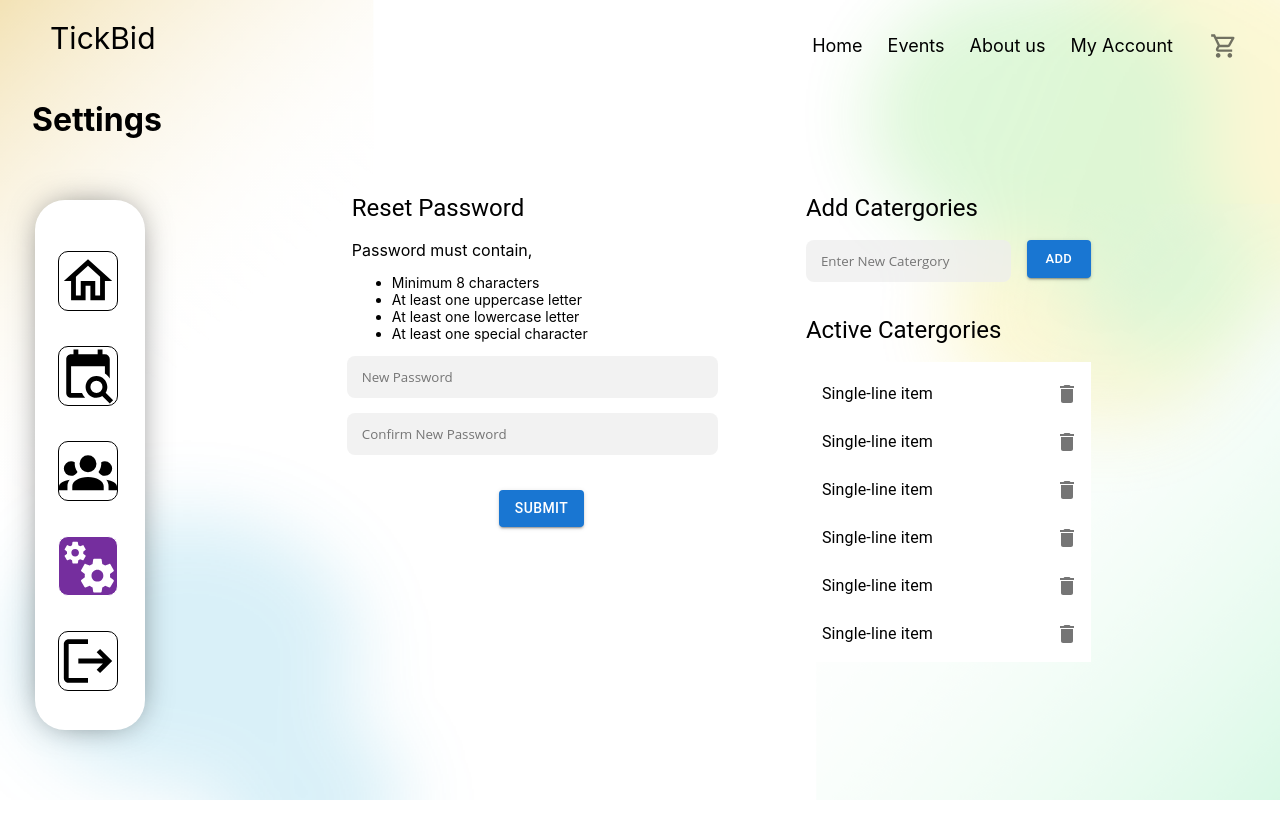
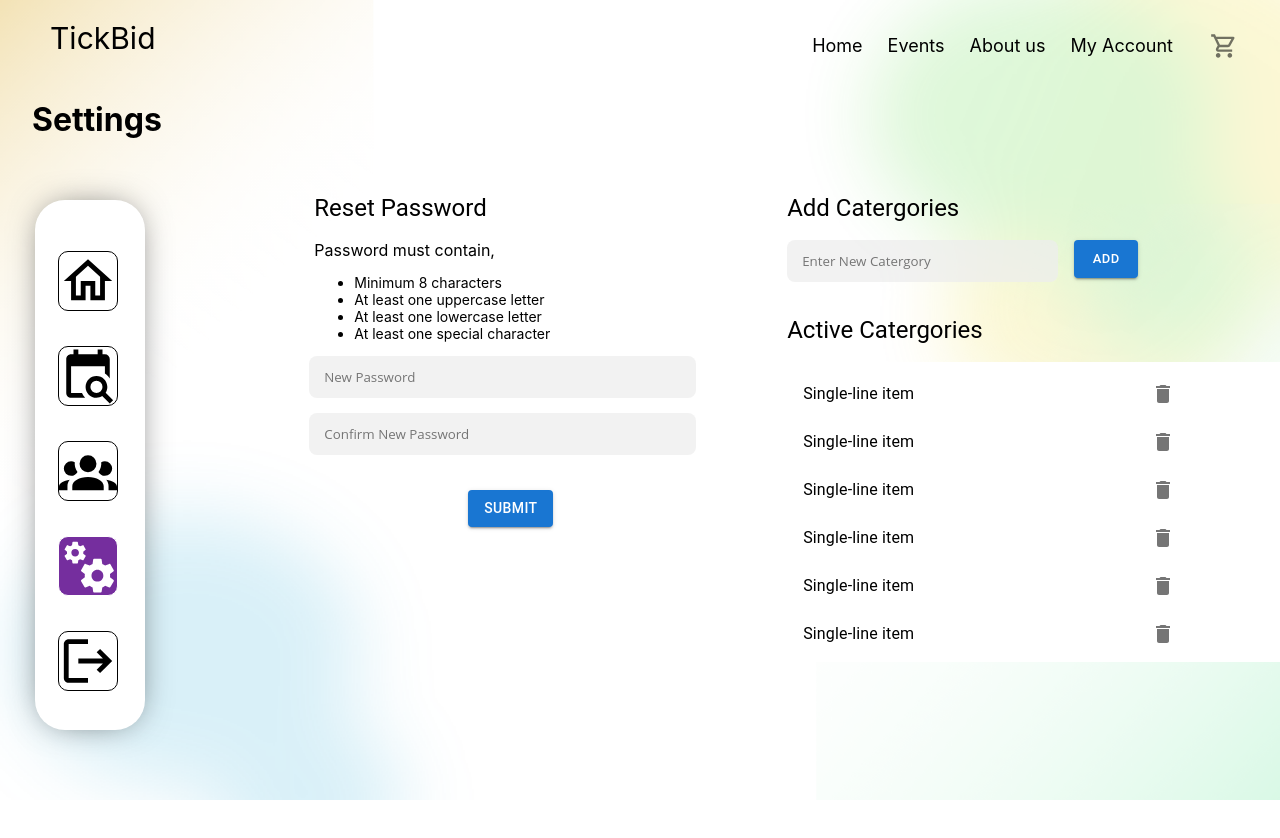
Before and after one commit to samitha093/Software-project, a Next.js app in the folder client/: page /manager/settings in a window 1280 px wide. Shown: the top 838 px of the page. Built offline with nearby package versions, Linux system fonts and the light colour scheme; no server answers; a web font is replaced by a local one.

Commit message:
Background Classes Overwritten

```diff
--- a/client/components/manager/Categorylist.tsx
+++ b/client/components/manager/Categorylist.tsx
@@ -53,8 +53,6 @@ export default function Categorylist() {
     }
 
     return (
-        <Box sx={{ flexGrow: 1, maxWidth: 600 }}>
-            <Grid container spacing={2}>
                 <Grid item>
                     <Typography sx={{ mt: 4, mb: 2 }} variant="h5" component="div">
                         Add Catergories
@@ -84,7 +82,6 @@ export default function Categorylist() {
                             sx={{
                                 width: '100%',
                                 maxWidth: 400,
-                                bgcolor: 'background.paper',
                                 position: 'relative',
                                 overflow: 'auto',
                                 maxHeight: 300,
@@ -108,7 +105,5 @@ export default function Categorylist() {
                         </List>
                     </Demo>
                 </Grid>
-            </Grid>
-        </Box>
     );
 }
--- a/client/components/manager/styles.module.css
+++ b/client/components/manager/styles.module.css
@@ -509,6 +509,18 @@
 
 /*Start - Catergorylist Component*/
 
+.css-1rki8sg-MuiListItem-root {
+    background-color: transparent !important;
+}
+
+.css-1b7fp8k-MuiList-root {
+    width: 100%;
+    max-width: 400px;
+    background-color: transparent !important;
+}
+.css-1k9ek97 {
+    background-color: transparent !important;
+}
 .css-mhc70k-MuiGrid-root>.MuiGrid-item {
     padding-left: 0px;
 }
@@ -553,7 +565,7 @@
     padding: 12px 15px;
     margin-bottom: 10px;
     margin-left: 0px;
-    width: 100%;
+    width: 55%;
     font-family: 'Open Sans', sans-serif;
 }
 
--- a/client/pages/manager/styles.module.css
+++ b/client/pages/manager/styles.module.css
@@ -53,7 +53,7 @@
 
 .manager_settings_container {
     width: 100%;
-    padding-left: 12%;
+    padding-left: 9%;
     position: relative;
     display: flex;
     box-sizing: border-box;
```
